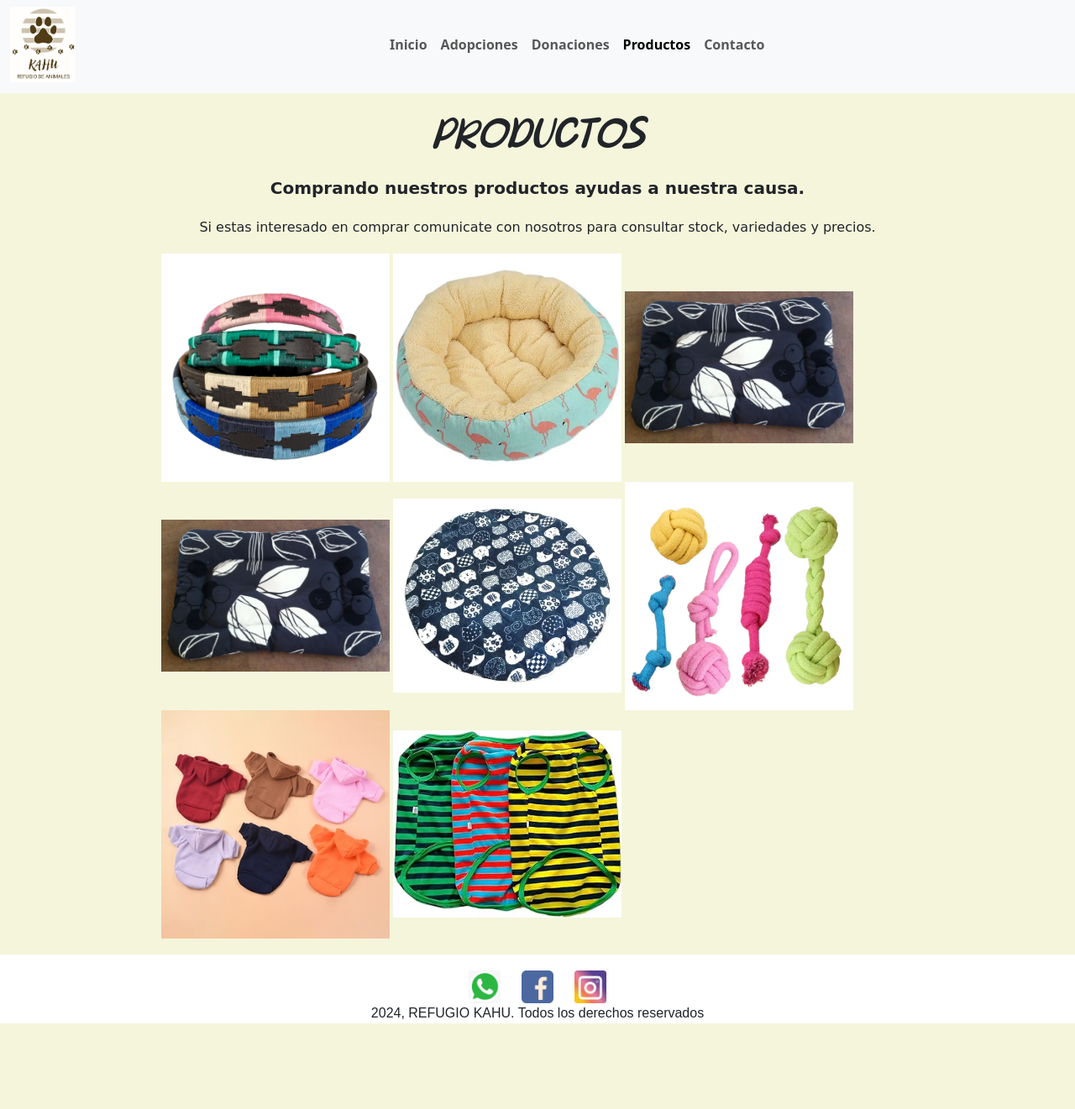
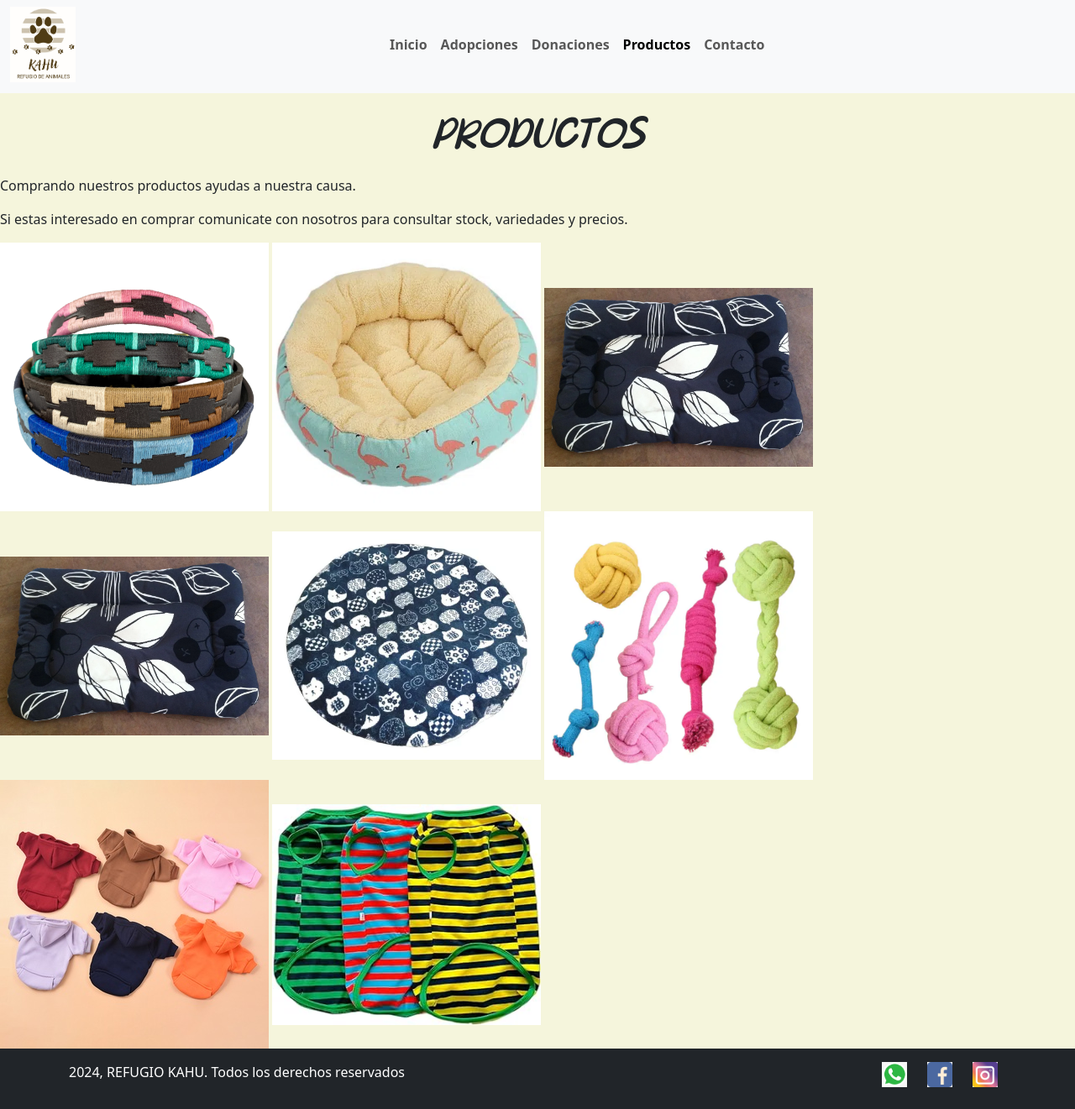
Before and after one commit to Cecir95/RefugioKahu, a plain HTML site: page paginas/productos.html in a window 1280 px wide. Shown: the part 5-1326 px from the top of the page at 84% size. Before the commit the page ends 1224 px from the top, so only its background shows below. Drawn offline with nearby package versions, Linux system fonts and the light colour scheme.

Commit message:
footer-completo

```diff
--- a/estilos/estilos.css
+++ b/estilos/estilos.css
@@ -18,9 +18,18 @@ font-family: 'Teko', sans-serif;*/
 header{
     background-color: white;
 }
+
+body {
+    min-height: 100vh;
+    display: flex;
+    flex-direction: column;
+}
 .navbar-toggler {
     width: 3rem;
     padding: 0.25rem 0.5rem;
+}
+.footer {
+    margin-top: auto;
 }
 h1{
     font-family:"heyhoo" ;
@@ -53,28 +62,8 @@ body{
     background-color: beige ;
 }
 
-p{
-    font-family: 'Dancing Script', cursive;
-    margin-bottom: 1.5%;
-}
-.reseña{
-    border: none;
-    padding: 5px;
-    display: inline-block;
-    width: 30%;
-    height: 30%;
-    overflow: hidden;
-    margin-left: 37%;
-    margin-top: 1.5%;
-}
-footer{
-    background-color: white;
-    font-family: sans-serif;
-    position: absolute;
-    width: 100%;
-    text-align: center;
-    padding-top: 1.5%;
-}
+
+
 #wsp{
     text-decoration: none;
     padding: 10px;
--- a/paginas/productos.html
+++ b/paginas/productos.html
@@ -43,9 +43,9 @@
     </header>
     <main>
         <h1>Productos</h1>
-        <p class="producto">Comprando nuestros productos ayudas a nuestra causa.</p>
-            <p class="prod">Si estas interesado en comprar comunicate con nosotros para consultar stock, variedades y precios.</p>
-        <div class="prodi">
+        <p>Comprando nuestros productos ayudas a nuestra causa.</p>
+            <p>Si estas interesado en comprar comunicate con nosotros para consultar stock, variedades y precios.</p>
+        <div>
             <img src="../multimedia/collar.png" alt="" width="25%">
             <img src="../multimedia/camagato.webp" alt="" width="25%">
             <img src="../multimedia/camaperro.webp" alt="" width="25%">
@@ -57,19 +57,27 @@
         </div>
 
     </main>
-    <footer>
+    <footer class="footer bg-dark text-white py-3">
+        <div class="container">
+            <div class="row">
+                <div class="col-md-6 text-md-start text-center mb-3 mb-md-0">
+                    <p>2024, REFUGIO KAHU. Todos los derechos reservados</p>
+                </div>
+                <div class="col-md-6 text-md-end text-center">
                     <div class="redes">
                         <a id="wsp" href="">
-                <img src="../multimedia/wsp.jpeg" alt="wsp" width="3%">
+                            <img src="../multimedia/wsp.jpeg" alt="wsp" width="30" height="30">
                         </a>
                         <a id="fc" href="https://www.facebook.com">
-                <img src="../multimedia/fc.jpeg" alt="fc" width="3%">
+                            <img src="../multimedia/fc.jpeg" alt="fc" width="30" height="30">
                         </a>
                         <a id="ig" href="https://www.instagram.com">
-                <img src="../multimedia/ig.jpeg" alt="ig" width="3%">
+                            <img src="../multimedia/ig.jpeg" alt="ig" width="30" height="30">
                         </a>
                     </div>
-        2024, REFUGIO KAHU. Todos los derechos reservados
+                </div>
+            </div>
+        </div>
     </footer>
     <script src="https://cdn.jsdelivr.net/npm/@popperjs/core@2.11.8/dist/umd/popper.min.js" integrity="sha384-I7E8VVD/ismYTF4hNIPjVp/Zjvgyol6VFvRkX/vR+Vc4jQkC+hVqc2pM8ODewa9r" crossorigin="anonymous"></script>
 <script src="https://cdn.jsdelivr.net/npm/bootstrap@5.3.3/dist/js/bootstrap.min.js" integrity="sha384-0pUGZvbkm6XF6gxjEnlmuGrJXVbNuzT9qBBavbLwCsOGabYfZo0T0to5eqruptLy" crossorigin="anonymous"></script>
```
Also changed, not shown: index.html (+13 -5 lines), paginas/adopciones.html (+13 -5 lines), paginas/contacto.html (+13 -5 lines), paginas/donaciones.html (+13 -5 lines). Lines whose indentation alone changed are shown as unchanged.
